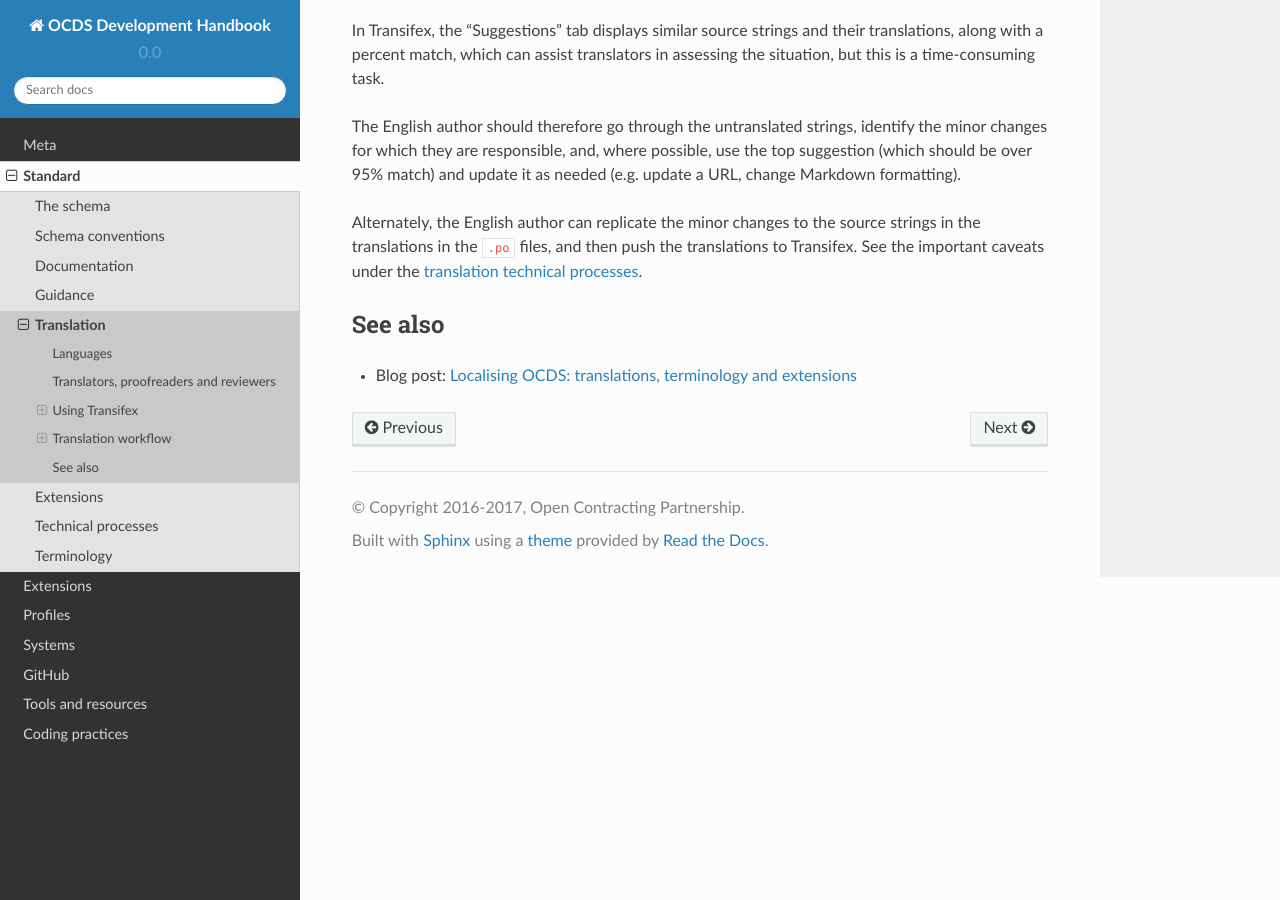
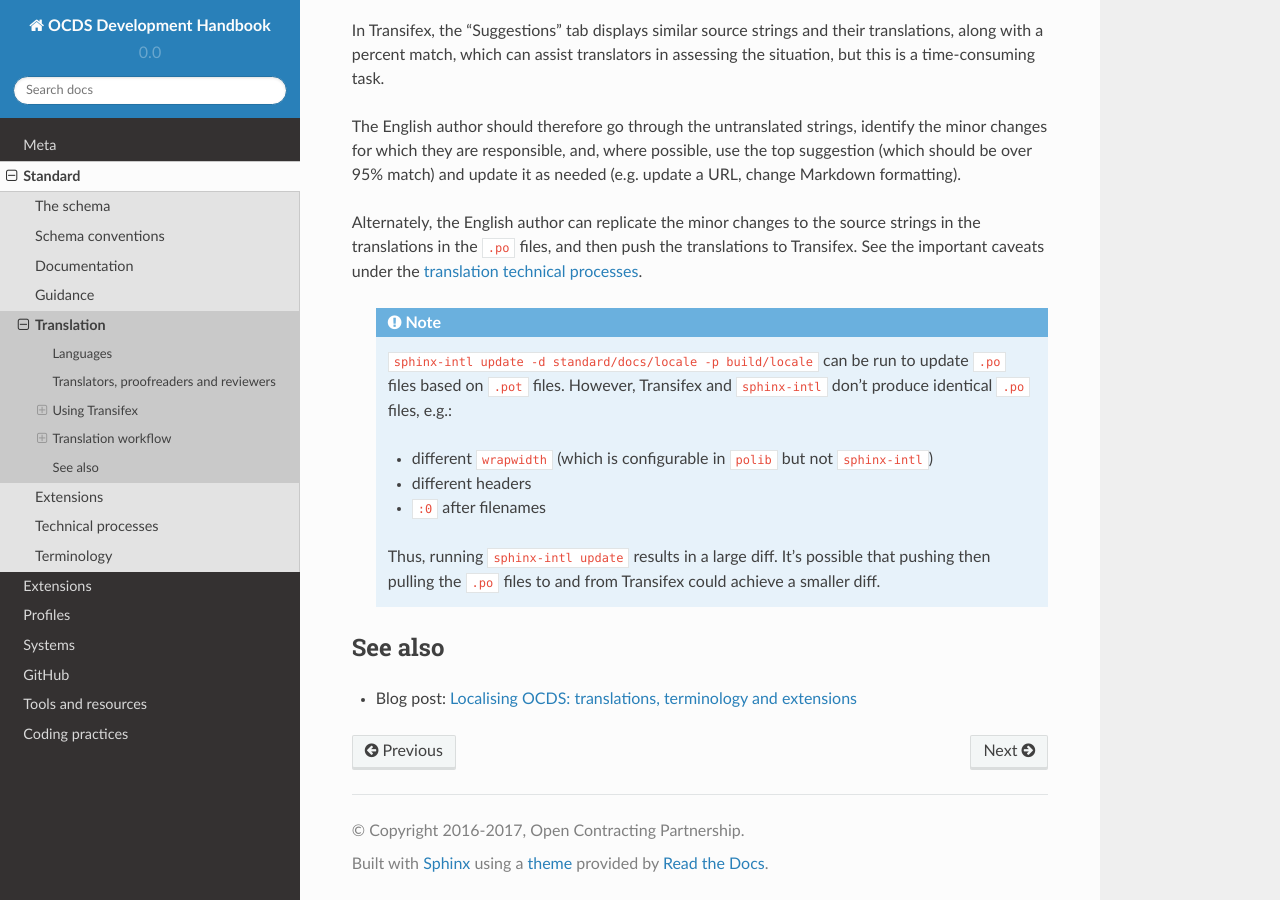
Before and after one commit to open-contracting/standard-development-handbook, a Sphinx documentation site: the page built from docs/standard/translation.md, in a window 1280 px wide and 900 px high, scrolled down 4104 px. Built offline with Sphinx 7.4.7 and the Read the Docs theme 2.0.0, drawn with Linux system fonts in a browser that asks for light colours.

Commit message:
Add note

````diff
--- a/docs/standard/translation.md
+++ b/docs/standard/translation.md
@@ -127,6 +127,17 @@ The English author should therefore go through the untranslated strings, identif
 
 Alternately, the English author can replicate the minor changes to the source strings in the translations in the `.po` files, and then push the translations to Transifex. See the important caveats under the [translation technical processes](#push-and-pull-translations-from-transifex).
 
+```eval_rst
+  .. note::
+    ``sphinx-intl update -d standard/docs/locale -p build/locale`` can be run to update ``.po`` files based on ``.pot`` files. However, Transifex and ``sphinx-intl`` don't produce identical ``.po`` files, e.g.:
+
+    - different ``wrapwidth`` (which is configurable in ``polib`` but not ``sphinx-intl``)
+    - different headers
+    - ``:0`` after filenames
+
+    Thus, running ``sphinx-intl update`` results in a large diff. It's possible that pushing then pulling the ``.po`` files to and from Transifex could achieve a smaller diff.
+```
+
 ## See also
 
 * Blog post: [Localising OCDS: translations, terminology and extensions](https://www.open-contracting.org/2016/07/26/localising-ocds-translations-terminology-extensions/)
````
